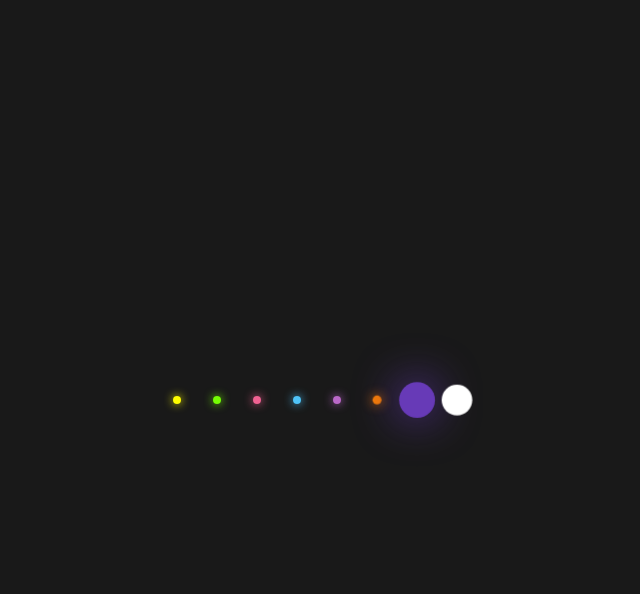
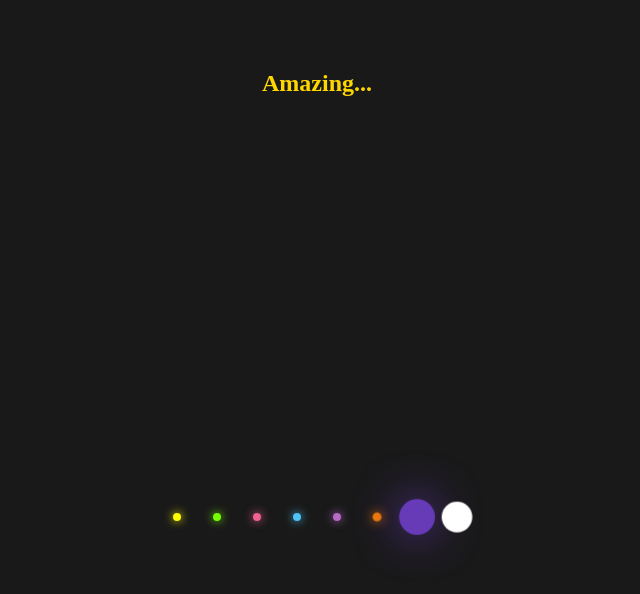
Before and after one commit to ImTheOnlyBebo/my-first-repo, a plain HTML site: page index.html in a window 1280 px wide. Shown: the whole page, without its empty margins (323-963 px from the left). Drawn offline with Linux system fonts and the light colour scheme.

Commit message:
added a header

```diff
--- a/index.html
+++ b/index.html
@@ -7,6 +7,8 @@
   <title>Glowing Dots</title>
 </head>
 <body>
+<div>
+  <h2>Amazing...</h2>
   <ul>
     <li></li>
     <li></li>
@@ -17,5 +19,6 @@
     <li></li>
     <li></li>
   </ul>
+</div>
 </body>
 </html>
--- a/styles.css
+++ b/styles.css
@@ -2,12 +2,12 @@ body {
   margin: 0;
   padding: 0;
   background: rgba(0, 0, 0, 0.9);
-  font-family: Arial, Helvetica, sans-serif;
+  font-family: 'Times New Roman', Times, serif;
 }
 
 h2 {
   text-align: center;
-  color: white;
+  color: gold;
   margin-top: 70px;
 }
 
```
